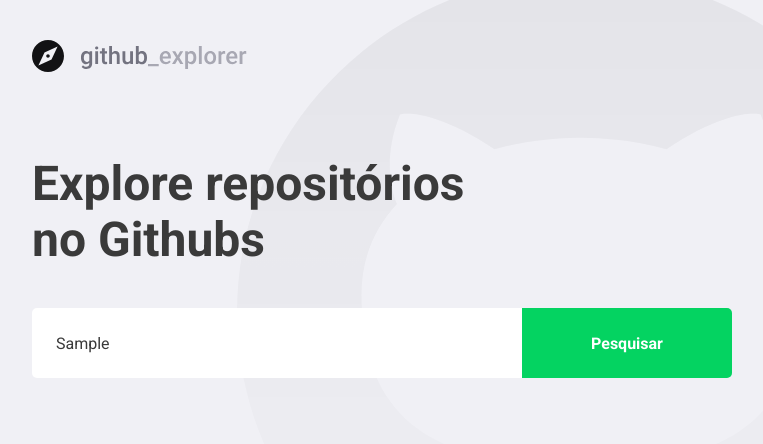
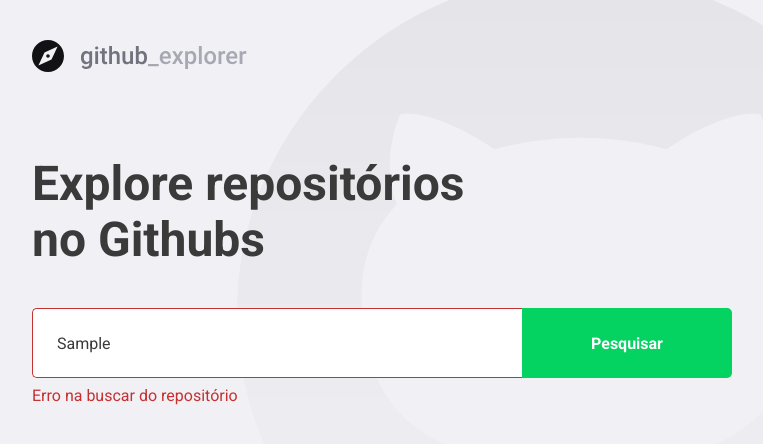
Before and after one commit to ivanvinicius/2020-bootcamp-primeiro-projeto-com-reactjs, a React (Create React App) app: page / in a window 1280 px wide. Both pictures are taken after typing "Sample" into the empty fields and a click on the button "Pesquisar". Shown: the top 444 px of the page, without its empty margins (148-911 px from the left). Built offline with nearby package versions, Linux system fonts and the light colour scheme; no server answers.

Commit message:
lidando com erros

```diff
--- a/src/pages/Dashboard/index.tsx
+++ b/src/pages/Dashboard/index.tsx
@@ -4,7 +4,7 @@ import { FiChevronRight } from 'react-icons/fi';
 import api from '../../services/api';
 
 import logo from '../../assets/logo.svg';
-import { Title, Form, Repositories } from './styles';
+import { Title, Form, Repositories, Error } from './styles';
 
 interface Repository {
   full_name: string;
@@ -17,6 +17,7 @@ interface Repository {
 
 const Dashboard: React.FC = () => {
   const [newRepo, setNewRepo] = useState('');
+  const [inputError, setInputError] = useState('');
   const [repositories, setRepositories] = useState<Array<Repository>>([]);
 
   async function handleAddRepository(
@@ -24,13 +25,22 @@ const Dashboard: React.FC = () => {
   ): Promise<void> {
     event.preventDefault();
 
-    const response = await api.get<Repository>(`repos/${newRepo}`);
+    if (!newRepo) {
+      setInputError('Informe o autor/nome do repositório');
 
-    const newRepository = response.data;
+      return;
+    }
 
-    setRepositories([...repositories, newRepository]);
+    try {
+      const response = await api.get<Repository>(`repos/${newRepo}`);
+      const newRepository = response.data;
 
-    setNewRepo('');
+      setInputError('');
+      setNewRepo('');
+      setRepositories([...repositories, newRepository]);
+    } catch (err) {
+      setInputError('Erro na buscar do repositório');
+    }
   }
 
   return (
@@ -38,7 +48,7 @@ const Dashboard: React.FC = () => {
       <img src={logo} alt="Github Explorer" />
       <Title>Explore repositórios no Githubs</Title>
 
-      <Form onSubmit={handleAddRepository}>
+      <Form hasError={!!inputError} onSubmit={handleAddRepository}>
         <input
           placeholder="Digite aqui"
           value={newRepo}
@@ -46,6 +56,8 @@ const Dashboard: React.FC = () => {
         />
         <button type="submit">Pesquisar</button>
       </Form>
+
+      {inputError && <Error>{inputError}</Error>}
 
       <Repositories>
         {repositories.map((repository) => (
--- a/src/pages/Dashboard/styles.ts
+++ b/src/pages/Dashboard/styles.ts
@@ -1,5 +1,9 @@
-import styled from 'styled-components';
+import styled, { css } from 'styled-components';
 import { darken } from 'polished';
+
+interface FromProps {
+  hasError: boolean;
+}
 
 export const Title = styled.h1`
   font-size: 48px;
@@ -10,7 +14,7 @@ export const Title = styled.h1`
   line-height: 56px;
 `;
 
-export const Form = styled.form`
+export const Form = styled.form<FromProps>`
   margin-top: 40px;
   max-width: 700px;
 
@@ -20,9 +24,17 @@ export const Form = styled.form`
     flex: 1;
     height: 70px;
     padding: 0 24px;
-    border: 0;
     border-radius: 5px 0 0 5px;
     color: #3a3a3a;
+    border: 1px solid #fff;
+
+    ${(props) =>
+      props.hasError &&
+      css`
+        border-color: #c53030;
+      `}
+
+    border-right: 0;
 
     &::placeholder {
       color: #9999;
@@ -98,3 +110,9 @@ export const Repositories = styled.div`
     }
   }
 `;
+
+export const Error = styled.span`
+  display: block;
+  color: #c53030;
+  margin-top: 8px;
+`;
```
